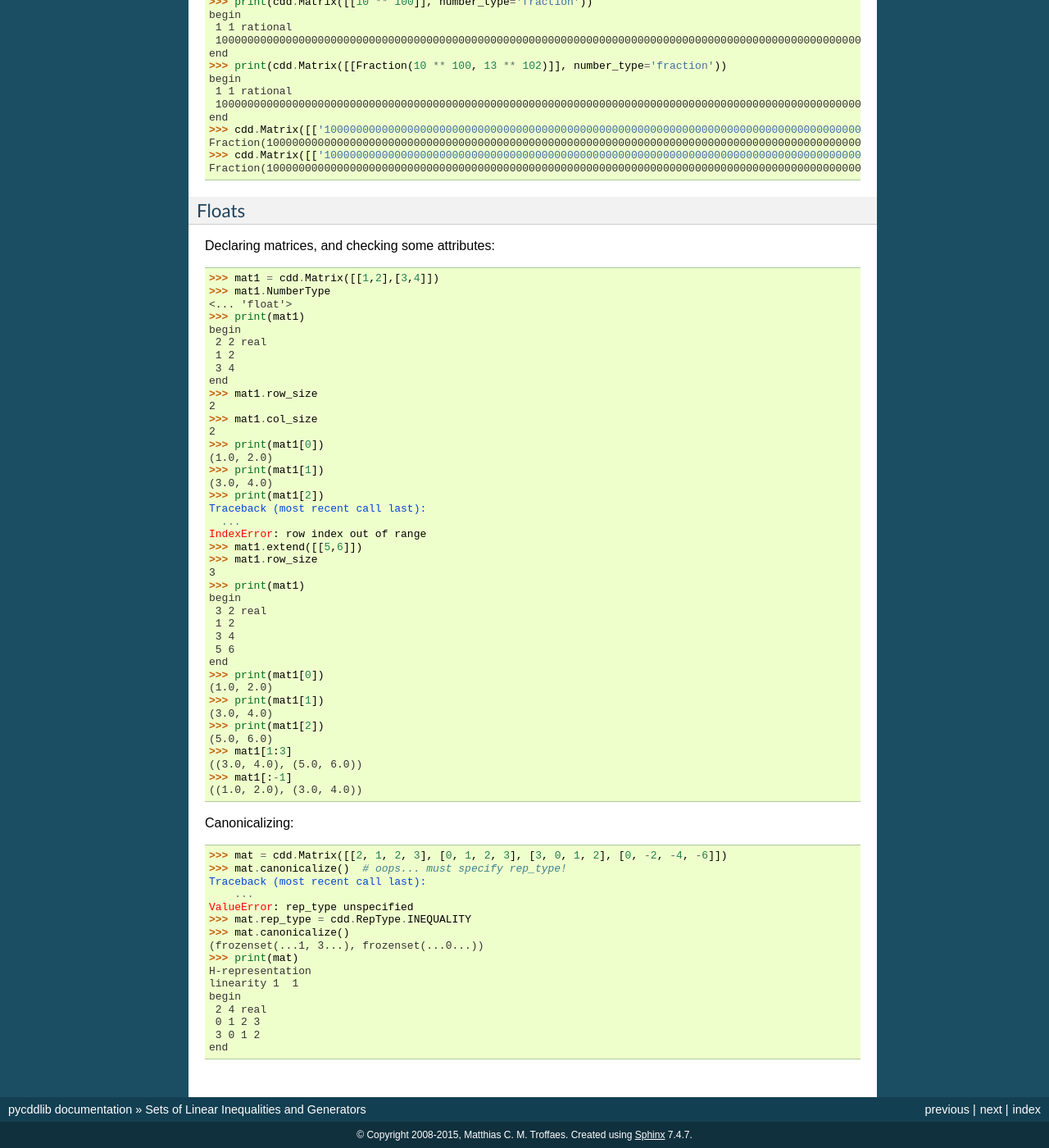
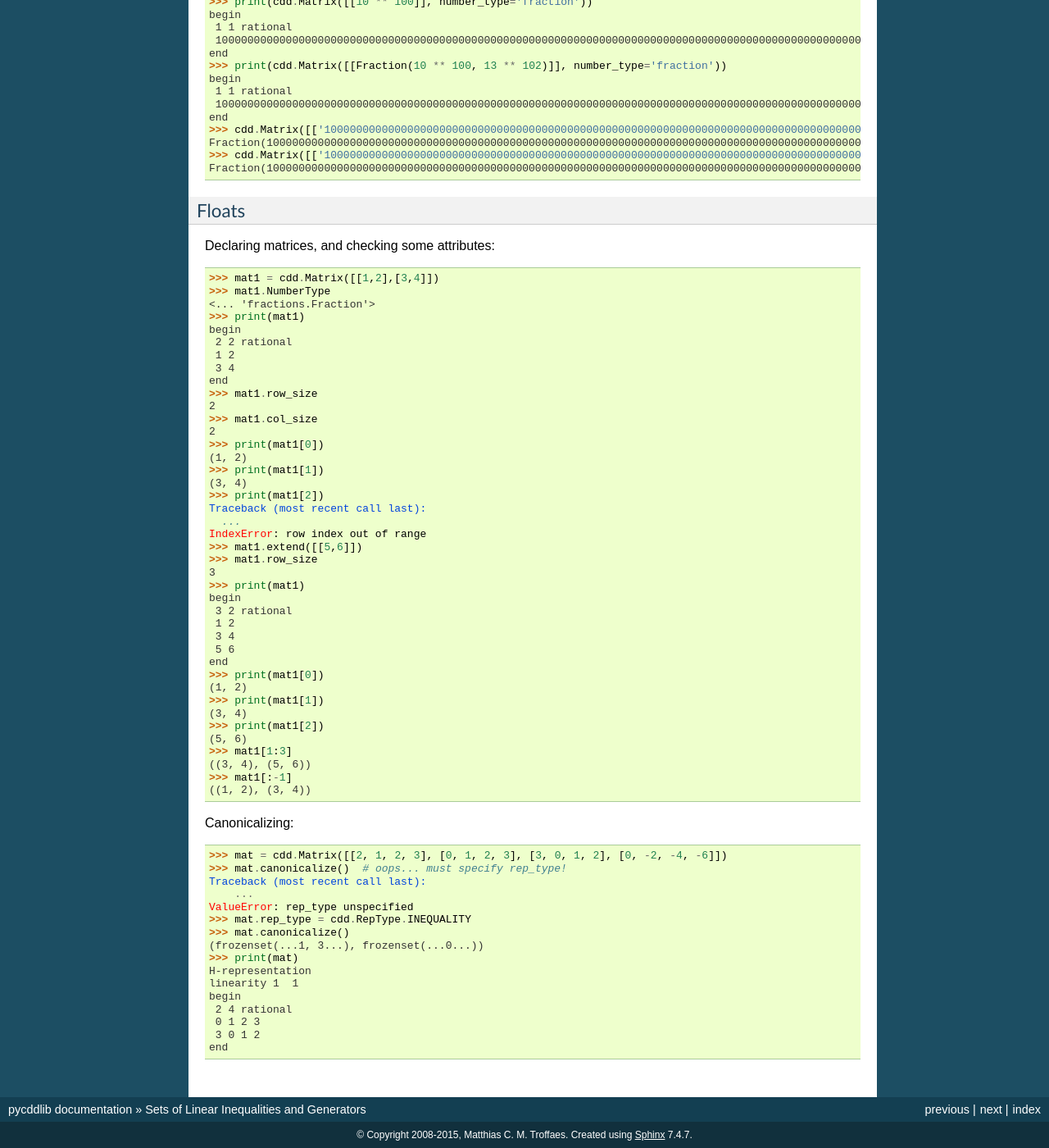
Before and after one commit to mcmtroffaes/pycddlib, a Sphinx documentation site: the page built from docs/matrix.rst, in a window 1280 px wide and 1400 px high, scrolled down 3042 px. Shown: the whole window at 82% size. Built offline with Sphinx 7.4.7, drawn with Linux system fonts in a browser that asks for light colours; formulas are drawn with MathJax 3; some of the changed text lies outside the part shown.

```diff
--- a/docs/matrix.rst
+++ b/docs/matrix.rst
@@ -123,9 +123,9 @@ Number Types
 >>> cdd.Matrix([[1.5,2]]).number_type
 'float'
 >>> cdd.Matrix([['1.5',2]]).number_type
-'float'
+'fraction'
 >>> cdd.Matrix([[Fraction(3, 2),2]]).number_type
-'float'
+'fraction'
 >>> cdd.Matrix([['1.5','2']]).number_type
 'fraction'
 >>> cdd.Matrix([[Fraction(3, 2), Fraction(2, 1)]]).number_type
@@ -221,10 +221,10 @@ Declaring matrices, and checking some attributes:
 
 >>> mat1 = cdd.Matrix([[1,2],[3,4]])
 >>> mat1.NumberType
-<... 'float'>
+<... 'fractions.Fraction'>
 >>> print(mat1) # doctest: +NORMALIZE_WHITESPACE
 begin
- 2 2 real
+ 2 2 rational
  1 2
  3 4
 end
@@ -233,9 +233,9 @@ end
 >>> mat1.col_size
 2
 >>> print(mat1[0])
-(1.0, 2.0)
+(1, 2)
 >>> print(mat1[1])
-(3.0, 4.0)
+(3, 4)
 >>> print(mat1[2]) # doctest: +ELLIPSIS
 Traceback (most recent call last):
   ...
@@ -245,21 +245,21 @@ IndexError: row index out of range
 3
 >>> print(mat1) # doctest: +NORMALIZE_WHITESPACE
 begin
- 3 2 real
+ 3 2 rational
  1 2
  3 4
  5 6
 end
 >>> print(mat1[0])
-(1.0, 2.0)
+(1, 2)
 >>> print(mat1[1])
-(3.0, 4.0)
+(3, 4)
 >>> print(mat1[2])
-(5.0, 6.0)
+(5, 6)
 >>> mat1[1:3]
-((3.0, 4.0), (5.0, 6.0))
+((3, 4), (5, 6))
 >>> mat1[:-1]
-((1.0, 2.0), (3.0, 4.0))
+((1, 2), (3, 4))
 
 Canonicalizing:
 
@@ -275,7 +275,7 @@ ValueError: rep_type unspecified
 H-representation
 linearity 1  1
 begin
- 2 4 real
+ 2 4 rational
  0 1 2 3
  3 0 1 2
 end
```
